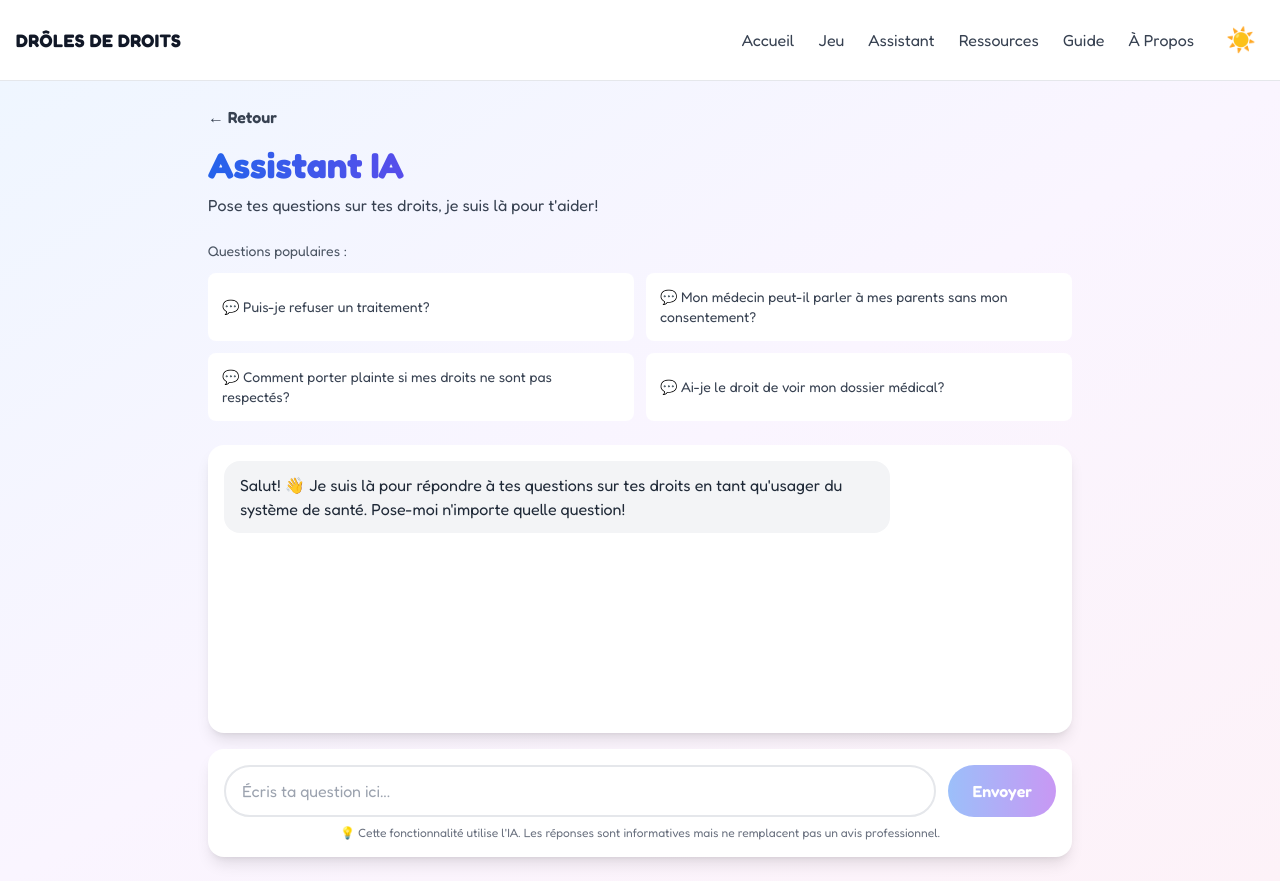
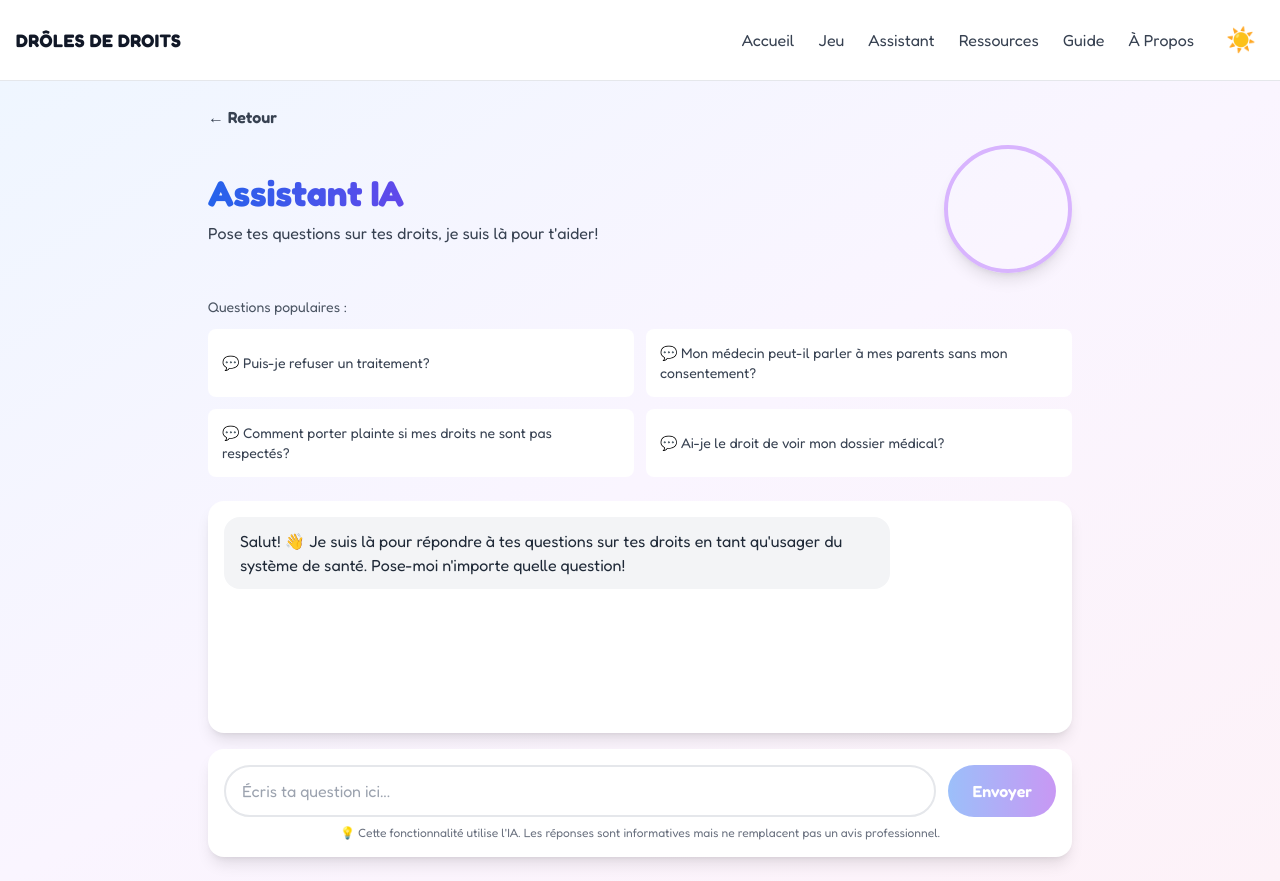
Before and after one commit to satozen/droles-de-droits, a Next.js app: page /assistant in a window 1280 px wide. Built offline with nearby package versions, Linux system fonts and the light colour scheme; grey boxes are pictures that could not be loaded.

Commit message:
Ajoute vidéo animé en boucle dans un cercle sur la page Assistant IA

```diff
--- a/app/assistant/page.tsx
+++ b/app/assistant/page.tsx
@@ -88,6 +88,8 @@ export default function AssistantPage() {
               ← Retour
             </button>
           </Link>
+          <div className="flex items-center gap-6">
+            <div className="flex-1">
               <motion.h1
                 initial={{ opacity: 0, y: -10 }}
                 animate={{ opacity: 1, y: 0 }}
@@ -98,6 +100,26 @@ export default function AssistantPage() {
               <p className="text-gray-700">
                 Pose tes questions sur tes droits, je suis là pour t'aider!
               </p>
+            </div>
+            <motion.div
+              initial={{ opacity: 0, scale: 0.8 }}
+              animate={{ opacity: 1, scale: 1 }}
+              transition={{ delay: 0.2 }}
+              className="hidden md:block"
+            >
+              <div className="w-32 h-32 rounded-full overflow-hidden border-4 border-purple-300 shadow-lg">
+                <video
+                  autoPlay
+                  loop
+                  muted
+                  playsInline
+                  className="w-full h-full object-cover"
+                >
+                  <source src="/videos/ai assistant video loop.mp4" type="video/mp4" />
+                </video>
+              </div>
+            </motion.div>
+          </div>
         </div>
 
         {/* Questions exemples (si aucun message utilisateur) */}
```
Also changed, not shown: 1 other file (tests, documents, lock files or other folders). Lines whose indentation alone changed are shown as unchanged.
